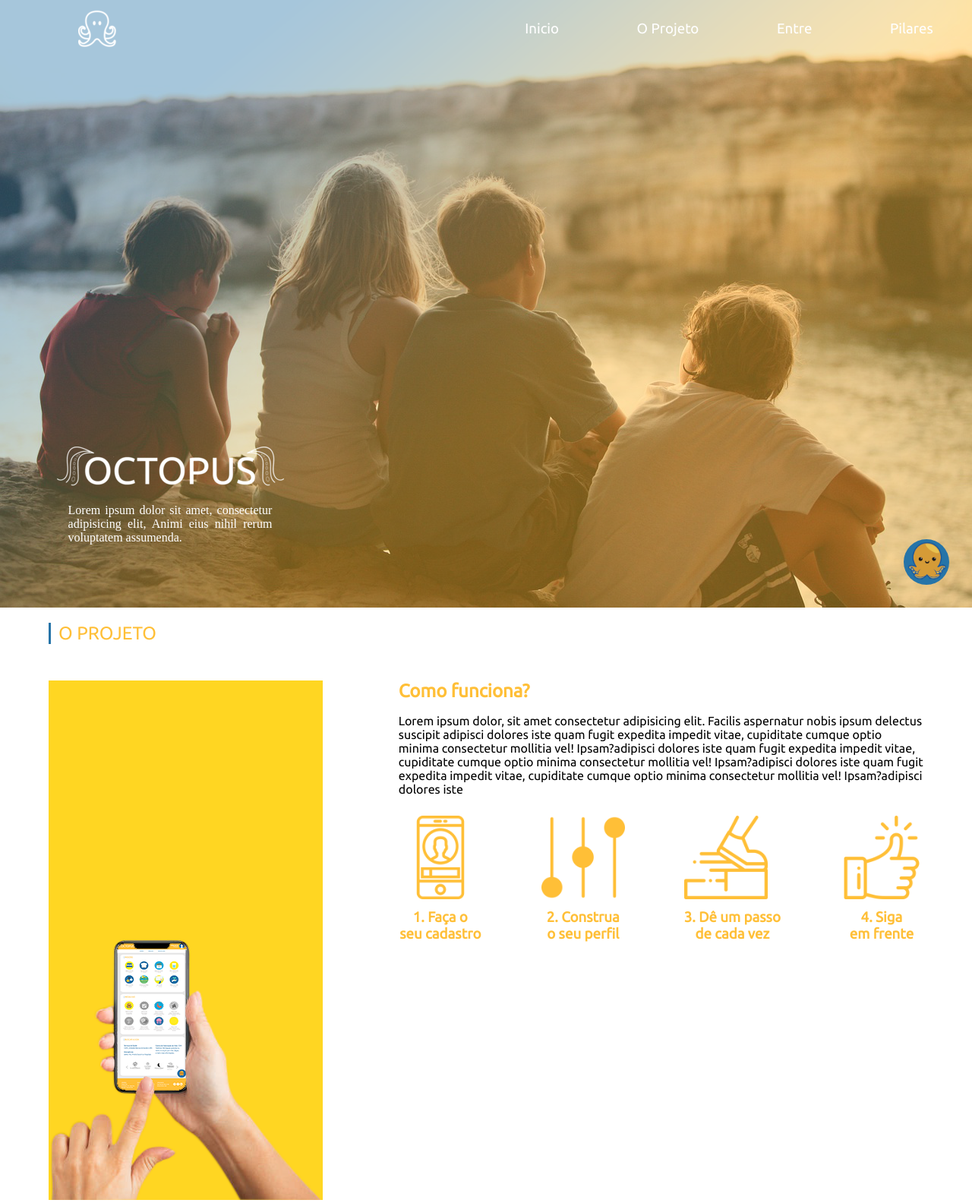
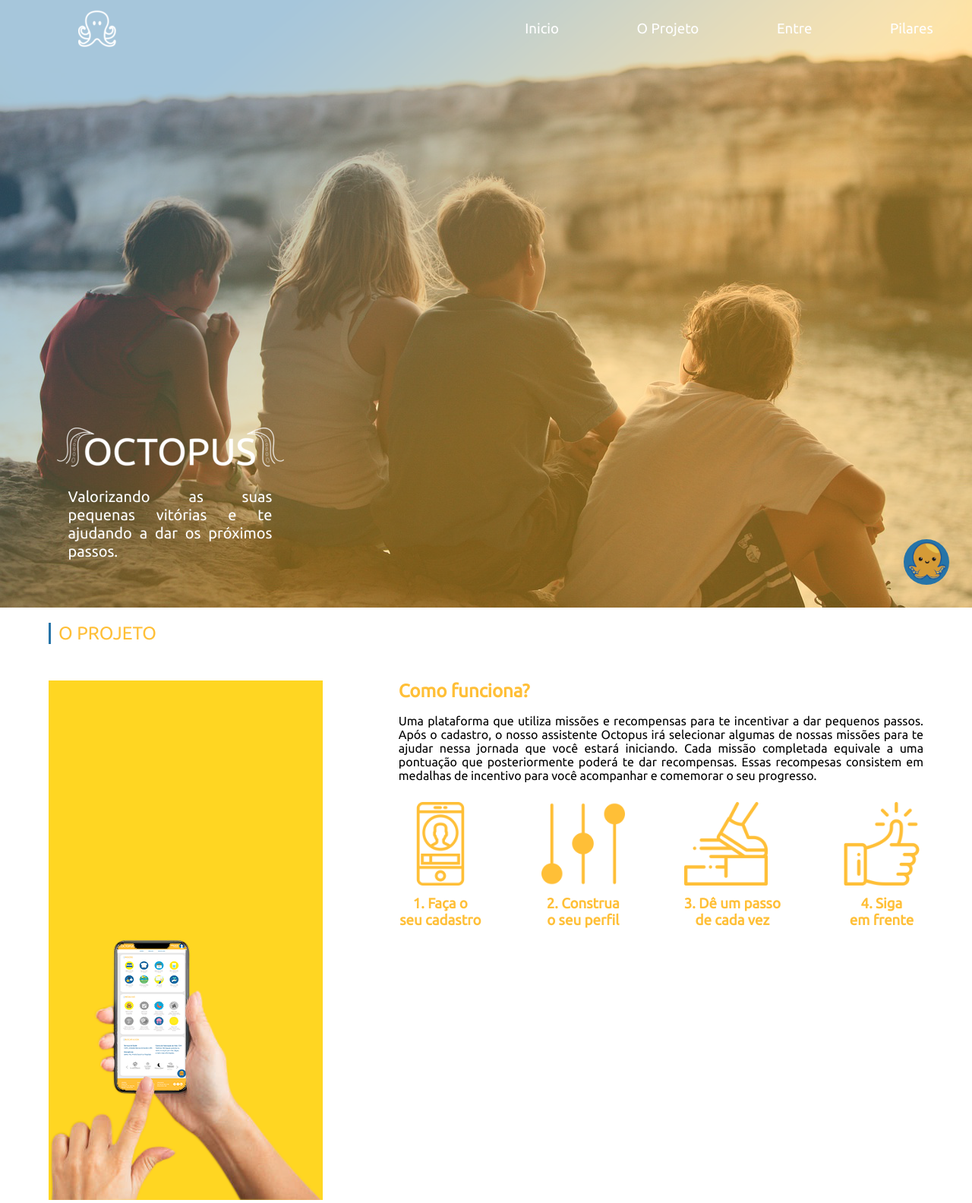
Before and after one commit to vini52/octopus-demoday, a Django app: page / in a window 1280 px wide. Shown: the top 1584 px of the page at 76% size. Run offline with Django 3.2, Linux system fonts and the light colour scheme.

Commit message:
Adicionar textos

```diff
--- a/app/static/css/style.css
+++ b/app/static/css/style.css
@@ -88,7 +88,9 @@ header a:hover {
     display: flex;
     justify-content: center;
     color: white;
-    font-size: 12pt;
+    font-family: 'Ubuntu', sans-serif;
+    font-size: 15pt;
+    margin: 0;
     text-align: justify;
     width: 100%;
 }
@@ -138,6 +140,7 @@ header a:hover {
 #txt-projeto{
     text-align: initial;
     width: 60%;
+    text-align: justify;
 }
 #txt-projeto h2{
     color: #ffbf37;
--- a/app/templates/index.html
+++ b/app/templates/index.html
@@ -54,7 +54,7 @@
                     <img src="{% static 'icones/logo1.png' %}" alt="">
                 </div>
                 <div class="texto">
-                    <p>Lorem ipsum dolor sit amet, consectetur adipisicing elit, Animi eius nihil rerum voluptatem assumenda.</p>
+                    <p>Valorizando as suas pequenas vitórias e te ajudando a dar os próximos passos.</p>
                 </div>
             </div>
         </section>
@@ -70,7 +70,8 @@
             </div>
             <div id="txt-projeto">
                 <h2>Como funciona?</h2>
-                <p>Lorem ipsum dolor, sit amet consectetur adipisicing elit. Facilis aspernatur nobis ipsum delectus suscipit adipisci dolores iste quam fugit expedita impedit vitae, cupiditate cumque optio minima consectetur mollitia vel! Ipsam?adipisci dolores iste quam fugit expedita impedit vitae, cupiditate cumque optio minima consectetur mollitia vel! Ipsam?adipisci dolores iste quam fugit expedita impedit vitae, cupiditate cumque optio minima consectetur mollitia vel! Ipsam?adipisci dolores iste</p>
+                <p>Uma plataforma que utiliza missões e recompensas para te incentivar a dar pequenos passos.
+                    Após o cadastro, o nosso assistente Octopus irá selecionar algumas de nossas missões para te ajudar nessa jornada que você estará iniciando. Cada missão completada equivale a uma pontuação que posteriormente poderá te dar recompensas. Essas recompesas consistem em medalhas de incentivo para você acompanhar e comemorar o seu progresso.</p>
                 <div id="imgs-passo-a-passo">
                     <aside>
                         <img src="{% static 'icones/smartphone.png' %}" alt="">
```
